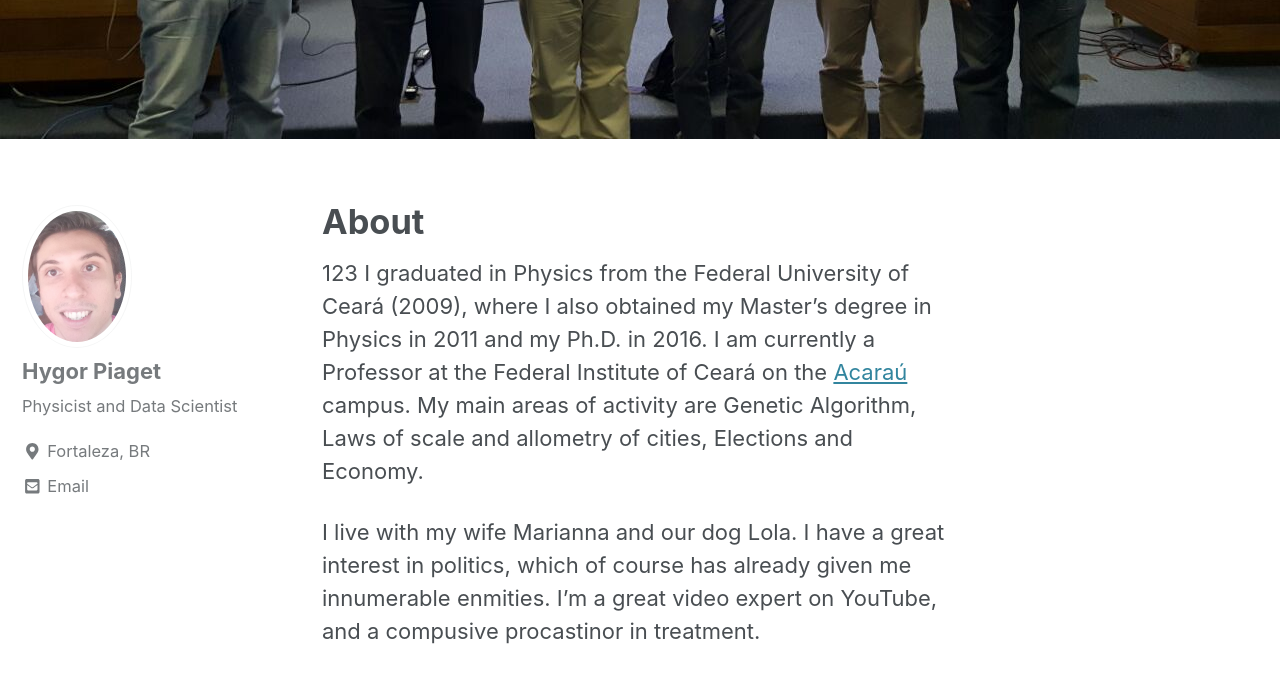
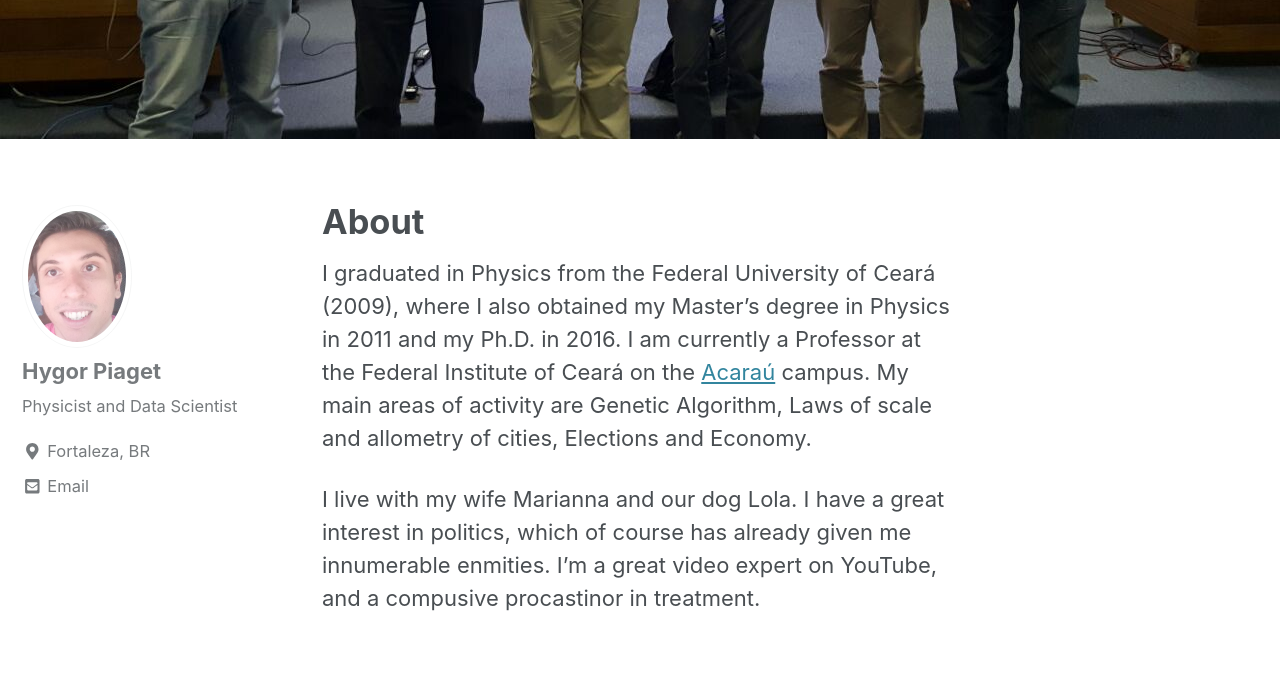
Before and after one commit to HygorPiaget/HygorPiaget.github.io, a Jekyll site: the page built from _pages/about.md, in a window 1280 px wide and 900 px high, scrolled down 670 px. Shown: the top 683 px of the window. Built offline with Jekyll 4.4.1, drawn with Linux system fonts in a browser that asks for light colours; cached includes are drawn as plain includes; nearby versions of some CDN libraries.

Commit message:
new github

```diff
--- a/_pages/about.md
+++ b/_pages/about.md
@@ -5,6 +5,6 @@ header:
   image: "/images/Defesa.jpg"
 ---
 
-123 I graduated in Physics from the Federal University of Ceará (2009), where I also obtained my Master's degree in Physics in 2011 and my Ph.D. in 2016. I am currently a Professor at the Federal Institute of Ceará on the [Acaraú](http://www.ifce.edu.br/acarau) campus. My main areas of activity are Genetic Algorithm, Laws of scale and allometry of cities, Elections and Economy.
+I graduated in Physics from the Federal University of Ceará (2009), where I also obtained my Master's degree in Physics in 2011 and my Ph.D. in 2016. I am currently a Professor at the Federal Institute of Ceará on the [Acaraú](http://www.ifce.edu.br/acarau) campus. My main areas of activity are Genetic Algorithm, Laws of scale and allometry of cities, Elections and Economy.
 
 I live with my wife Marianna and our dog Lola. I have a great interest in politics, which of course has already given me innumerable enmities. I'm a great video expert on YouTube, and a compusive procastinor in treatment.
```
Also changed, not shown: _posts/2018-11-11-teste.md (+2 -2 lines).
